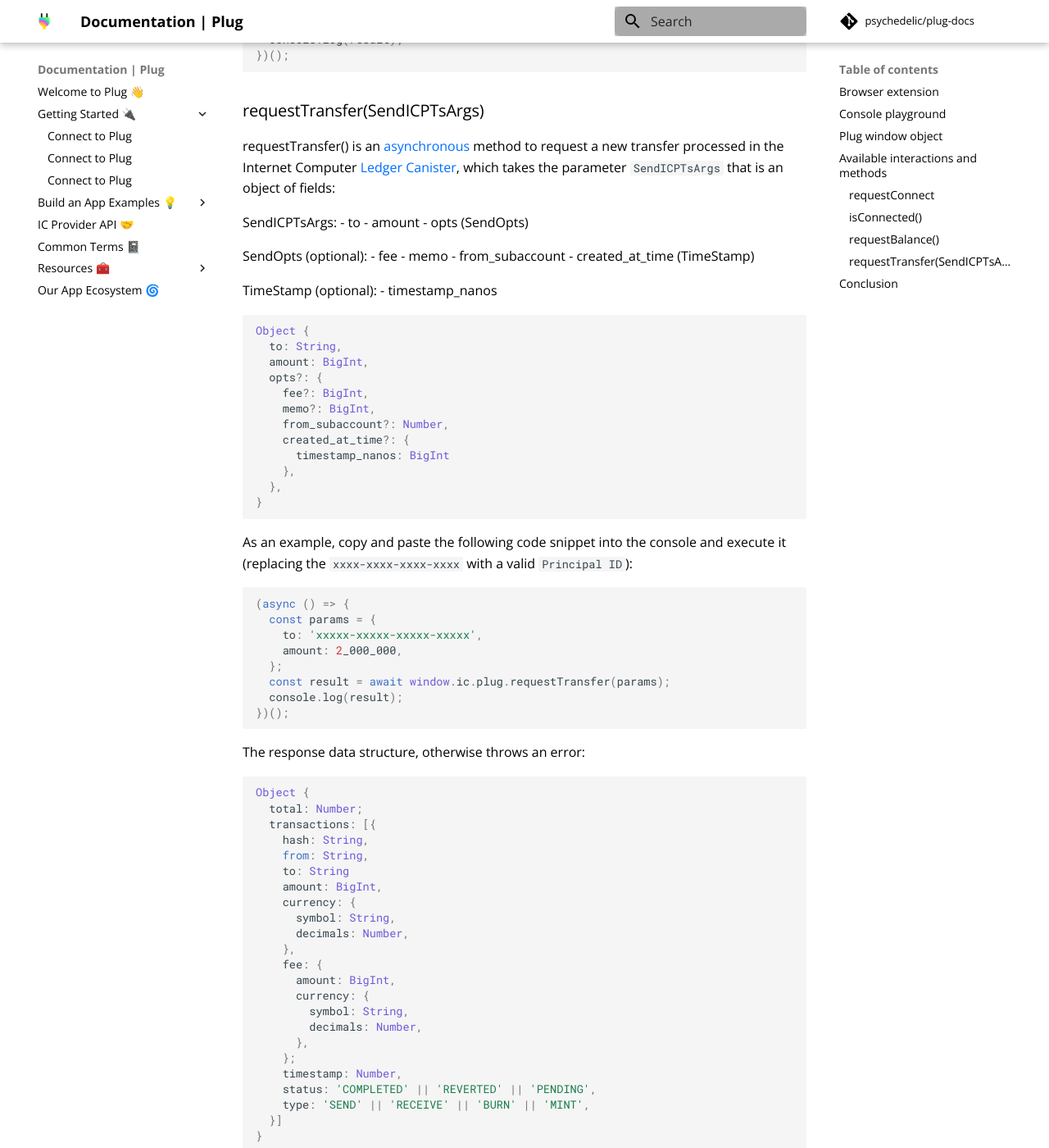
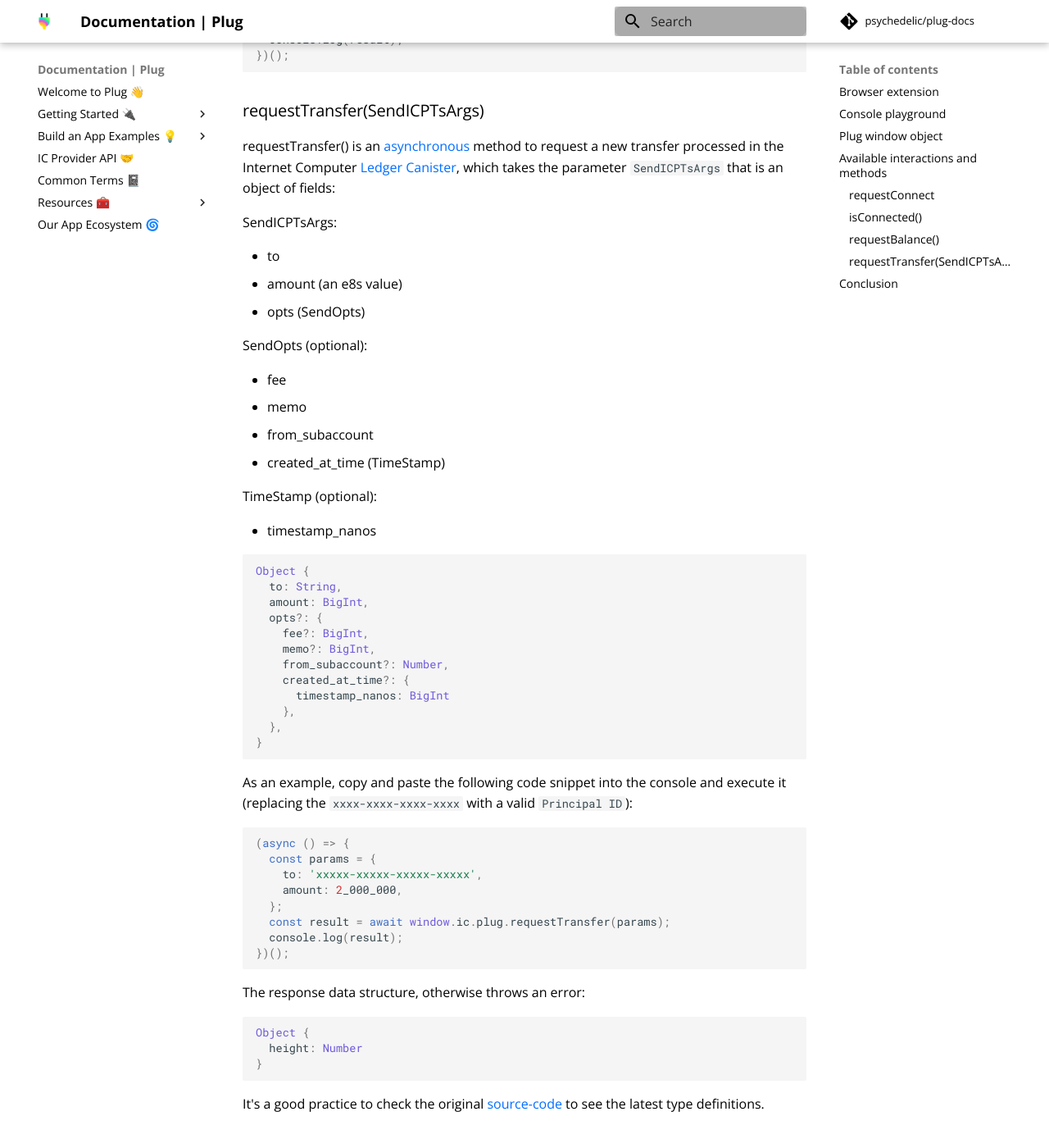
Before and after one commit to Psychedelic/plug-docs, an MkDocs documentation site: the page built from docs/getting-started/connect-to-plug.md, in a window 1280 px wide and 1400 px high, scrolled down 3399 px. Shown: the whole window at 82% size. Built offline with MkDocs 1.6.1 and Material for MkDocs 9.7.7, drawn with Linux system fonts in a browser that asks for light colours; comment, search, counter and statistics services are not loaded; some of the changed text lies outside the part shown.

Commit message:
fix functions

````diff
--- a/docs/getting-started/connect-to-plug.md
+++ b/docs/getting-started/connect-to-plug.md
@@ -119,17 +119,20 @@
 requestTransfer() is an [asynchronous](https://developer.mozilla.org/en-US/docs/Learn/JavaScript/Asynchronous) method to request a new transfer processed in the Internet Computer [Ledger Canister](https://sdk.dfinity.org/docs/integration/ledger-quick-start.html#_ledger_canister_overview), which takes the parameter `SendICPTsArgs` that is an object of fields:
 
 SendICPTsArgs:
+
 - to
-- amount
+- amount (an e8s value)
 - opts (SendOpts)
 
 SendOpts (optional):
+
 - fee
 - memo
 - from_subaccount
 - created_at_time (TimeStamp)
 
 TimeStamp (optional):
+
 - timestamp_nanos
 
 ```js
@@ -164,27 +167,7 @@
 
 ```js
 Object {
-  total: Number;
-  transactions: [{
-    hash: String,
-    from: String,
-    to: String
-    amount: BigInt,
-    currency: {
-      symbol: String,
-      decimals: Number,
-    },
-    fee: {
-      amount: BigInt,
-      currency: {
-        symbol: String,
-        decimals: Number,
-      },
-    };
-    timestamp: Number,
-    status: 'COMPLETED' || 'REVERTED' || 'PENDING',
-    type: 'SEND' || 'RECEIVE' || 'BURN' || 'MINT',
-  }]
+  height: Number
 }
 ```
 
--- a/mkdocs.yml
+++ b/mkdocs.yml
@@ -25,9 +25,9 @@
 nav:
   - Welcome to Plug 👋: index.md
   - Getting Started 🔌:
-    - Connect to Plug: getting-started/connect-to-plug.md
-    - Query Balances / Info: getting-started/connect-to-plug.md #requestBalance()
-    - Trigger Transactions : getting-started/connect-to-plug.md #requestTransfer(SendICPTsArgs)
+    - Connect to Plug: getting-started/connect-to-plug/#requestconnect
+    - Query Balances / Info: getting-started/connect-to-plug/#requestbalance
+    - Trigger Transactions : getting-started/connect-to-plug/#requesttransfersendicptsargs
   - Build an App Examples 💡:
     - Buy me a Coffee: build-an-app-examples/build-app-buy-me-a-coffee.md
     - Plugged: build-an-app-examples/build-app-plugged.md
````
Also changed, not shown: other parts of docs/getting-started/connect-to-plug.md (+1 -1 lines).
